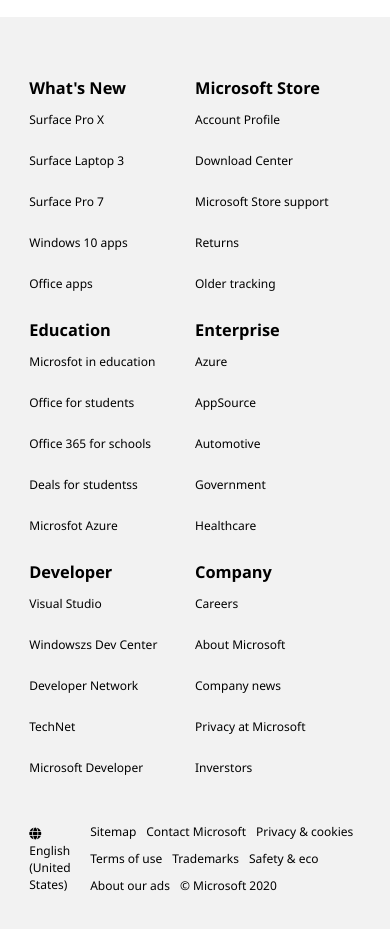
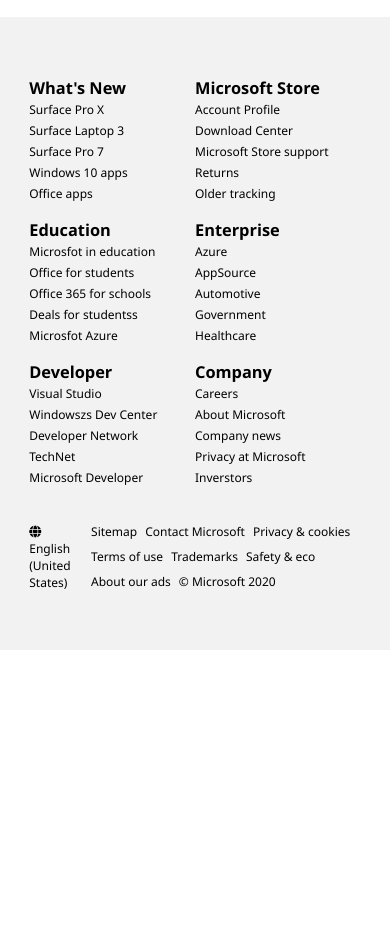
Before and after one commit to SwapnilKuthe20/HTML-CSS-Projects, a plain HTML site: page Microsoft Clone/microsoft.html in a window 390 px wide. Shown: the part 2125-3054 px from the top of the page. After the commit the page ends 2775 px from the top, so only its background shows below. Drawn offline with Linux system fonts and the light colour scheme.

```diff
--- a/Microsoft Clone/microsoft.css
+++ b/Microsoft Clone/microsoft.css
@@ -348,8 +348,12 @@
         margin-top: 15px;
     }
 
+    .footer-links>li {
+        line-height: 20px;
+    }
+
     .footer-inner .inner-footer-links {
-        gap: 10px;
+        gap: 8px;
         margin: 5px 5px 5px 7px;
     }
 
```
